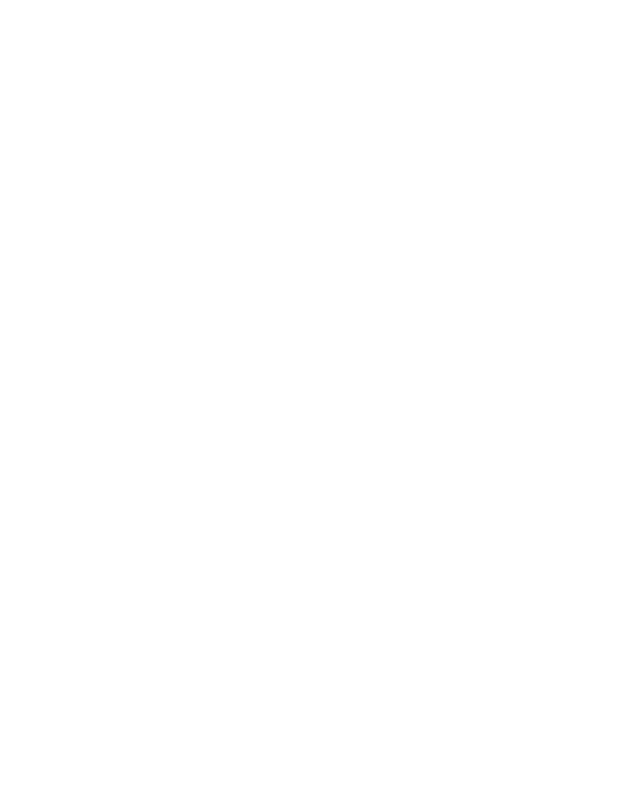
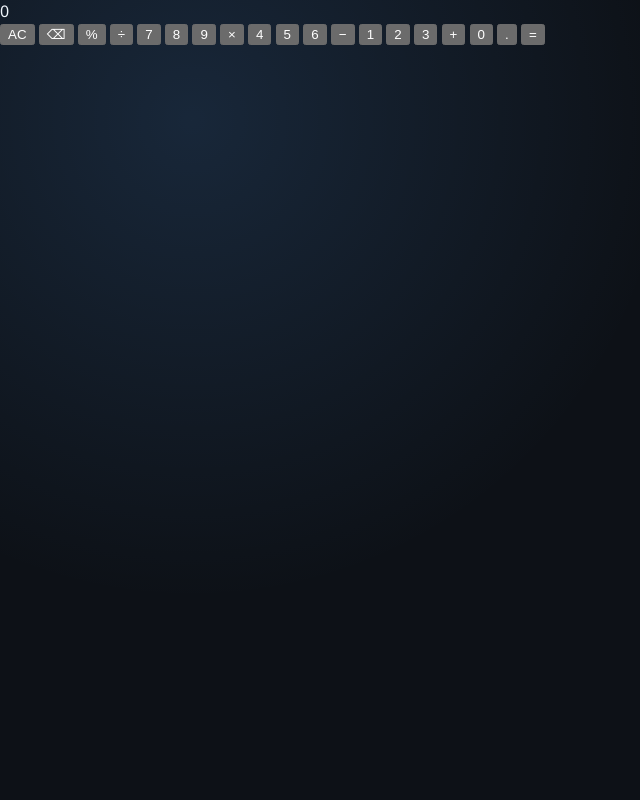
Before and after one commit to Krybordevelop/university_practice_frontend_development, a plain HTML site: page task7/index.html in a window 1280 px wide. Shown: the whole page, without its empty margins (0-640 px from the left). Drawn offline with Linux system fonts and the light colour scheme; files that its build step writes are made by us from their sources.

Commit message:
add fuctional

```diff
--- a/task7/index.html
+++ b/task7/index.html
@@ -1,11 +1,39 @@
 <!DOCTYPE html>
-<html lang="en">
+<html lang="uk">
 <head>
     <meta charset="UTF-8">
     <meta name="viewport" content="width=device-width, initial-scale=1.0">
-    <title>JS-калькулятор</title>
+    <title>Calculator</title>
+    <link rel="stylesheet" href="style.css">
 </head>
 <body>
 
+<div class="calculator">
+    <div id="display" class="display">0</div>
+
+    <div class="buttons">
+        <button class="btn clear" data-action="clear" type="button">AC</button>
+        <button class="btn" data-action="backspace" type="button">⌫</button>
+        <button class="btn operator" data-value="%" type="button">%</button>
+        <button class="btn operator" data-value="/" type="button">÷</button>
+        <button class="btn" data-value="7" type="button">7</button>
+        <button class="btn" data-value="8" type="button">8</button>
+        <button class="btn" data-value="9" type="button">9</button>
+        <button class="btn operator" data-value="*" type="button">×</button>
+        <button class="btn" data-value="4" type="button">4</button>
+        <button class="btn" data-value="5" type="button">5</button>
+        <button class="btn" data-value="6" type="button">6</button>
+        <button class="btn operator" data-value="-" type="button">−</button>
+        <button class="btn" data-value="1" type="button">1</button>
+        <button class="btn" data-value="2" type="button">2</button>
+        <button class="btn" data-value="3" type="button">3</button>
+        <button class="btn operator" data-value="+" type="button">+</button>
+        <button class="btn" data-value="0" type="button">0</button>
+        <button class="btn" data-value="." type="button">.</button>
+        <button class="btn equal" data-action="calculate" type="button">=</button>
+    </div>
+</div>
+
+<script src="script.js"></script>
 </body>
 </html>
```
